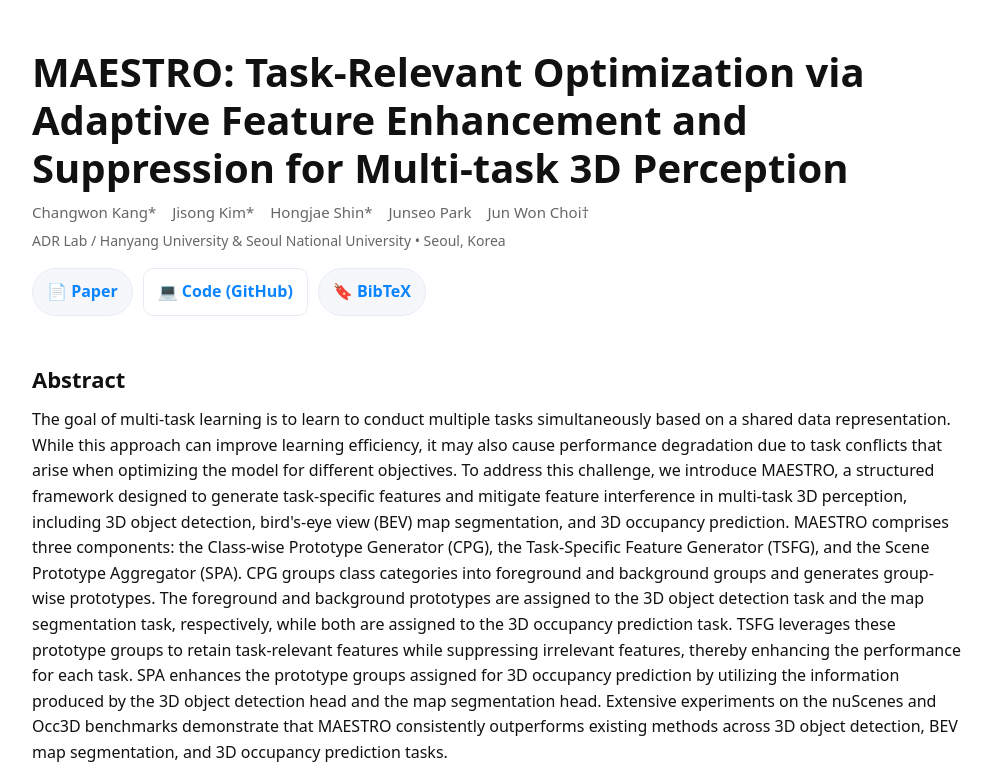
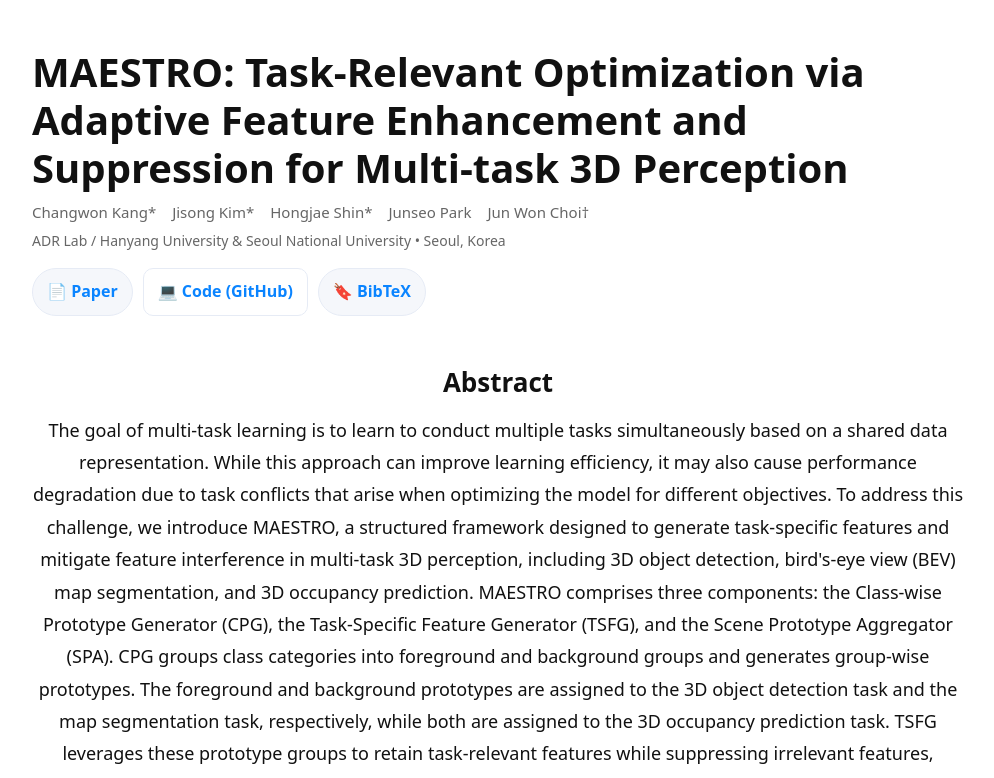
Before and after one commit to rkdckddnjs9/rkdckddnjs9.github.io, a plain HTML site: page index.html in a window 1280 px wide. Shown: the top 778 px of the page, without its empty margins (142-1136 px from the left). Drawn offline with nearby package versions, Linux system fonts and the light colour scheme.

Commit message:
Update index.html

```diff
--- a/index.html
+++ b/index.html
@@ -82,6 +82,24 @@
       max-width: 100%;
       object-fit: contain; /* 비율 유지 */
       display: block;
+    }
+
+    h2 {
+      margin: 26px 0 10px;
+      font-size: 26px;     /* 제목 크기 키움 */
+      text-align: center;  /* 제목 중앙정렬 */
+    }
+
+    section p {
+      text-align: center;  /* 본문 중앙정렬 */
+      font-size: 18px;     /* 본문 크기 확대 */
+      line-height: 1.8;
+    }
+
+    /* Abstract & Overview만 따로 조정하고 싶을 때 */
+    #abstract p, #overall-architecture p {
+      font-size: 18px;
+      text-align: center;
     }
 
     pre{background:#0f172a;color:#e5e7eb;padding:14px;border-radius:10px;overflow:auto}
```
